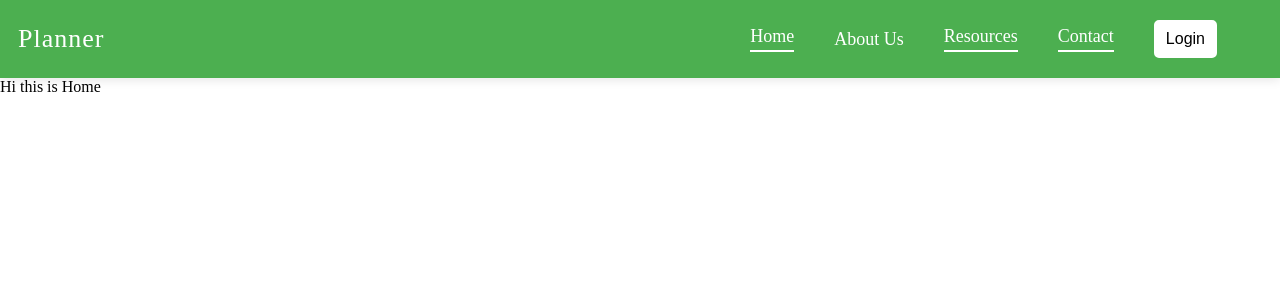
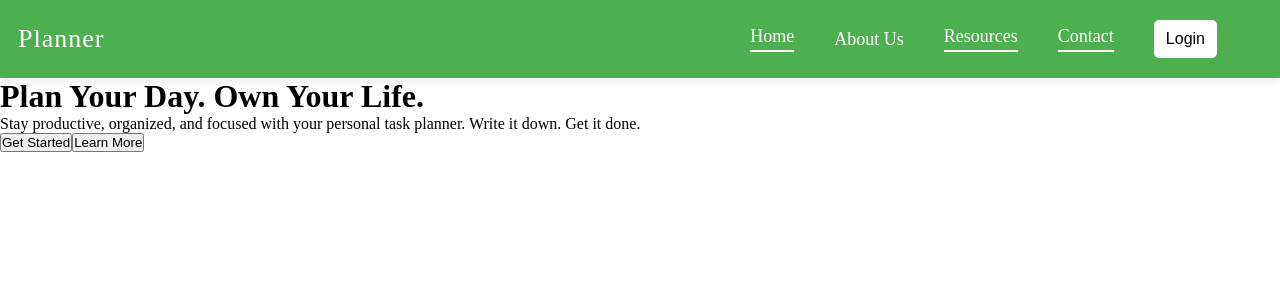
Before and after one commit to aashnaregmi/full-stack-todo-app, a React (Vite) app in the folder frontend/5to-do-app/: page / in a window 1280 px wide. Shown: the top 300 px of the page. Built offline with nearby package versions, Linux system fonts and the light colour scheme.

Commit message:
add Home page with hero section and buttons

```diff
--- a/frontend/5to-do-app/src/ pages/Home.jsx
+++ b/frontend/5to-do-app/src/ pages/Home.jsx
@@ -1,7 +1,30 @@
 import React from "react";
+import { Link } from "react-router-dom";
 
 const Home = () => {
-  return <div>Hi this is Home</div>;
+  return (
+    <div>
+      <div className="home-container">
+        <div className="hero-section">
+          <h1>Plan Your Day. Own Your Life.</h1>
+          <p>
+            Stay productive, organized, and focused with your personal task
+            planner. Write it down. Get it done.
+          </p>
+
+          <div className="home-buttons">
+            <Link to="/signup">
+              <button className="primary-btn">Get Started</button>
+            </Link>
+
+            <Link to="/login">
+              <button className="secondary-btn">Learn More</button>
+            </Link>
+          </div>
+        </div>
+      </div>
+    </div>
+  );
 };
 
 export default Home;
```
